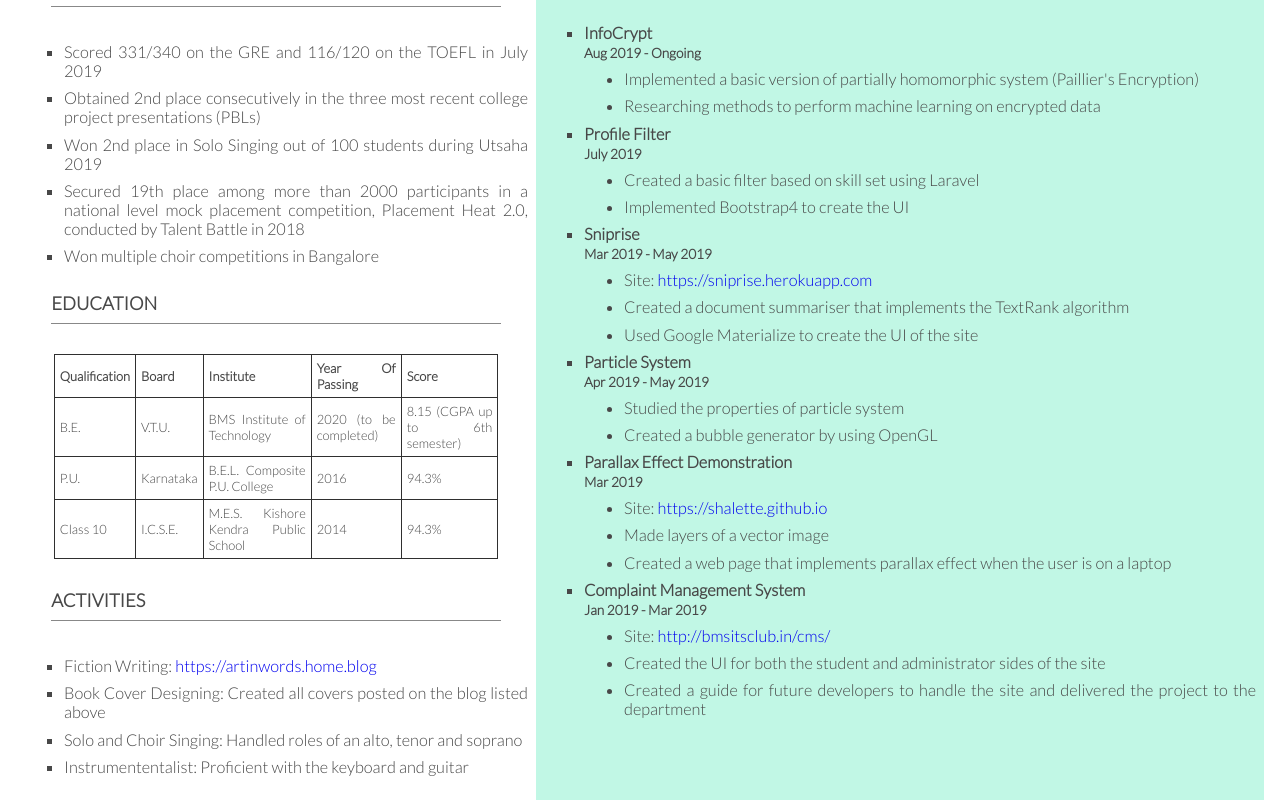
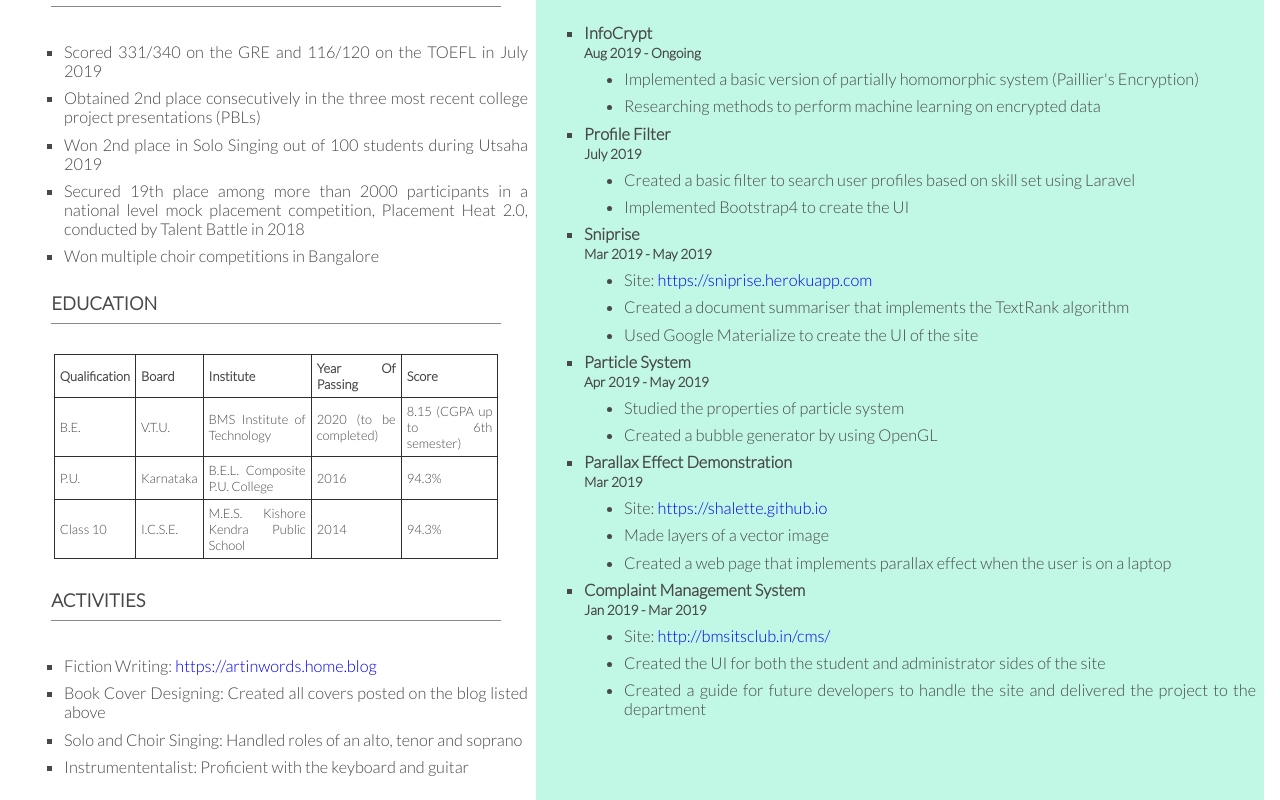
Before and after one commit to Shalette/react-resume, a React (Create React App) app: page / in a window 1280 px wide. Shown: the part 1017-1817 px from the top of the page. Built offline with nearby package versions, Linux system fonts and the light colour scheme.

Commit message:
make it better

```diff
--- a/src/App.js
+++ b/src/App.js
@@ -141,7 +141,7 @@ export default function App() {
 
       <ListItem><b>Profile Filter<br /><small>July 2019</small></b></ListItem>
       <ListInfo>
-        <ListItem>Created a basic filter based on skill set using Laravel</ListItem>
+        <ListItem>Created a basic filter to search user profiles based on skill set using Laravel</ListItem>
         <ListItem>Implemented Bootstrap4 to create the UI</ListItem>
       </ListInfo>
 
@@ -171,7 +171,7 @@ export default function App() {
 
       <ListItem><b>Complaint Management System<br /><small>Jan 2019 - Mar 2019</small></b></ListItem>
       <ListInfo>
-        <ListItem>Site:&nbsp;<Link target="_blank" href="http://bmsitsclub.in/cms/">http://bmsitsclub.in/cms/
+        <ListItem>Site:&nbsp;<Link target="_blank" href="https://bmsitcms.000webhostapp.com/">http://bmsitsclub.in/cms/
         </Link></ListItem>
         <ListItem>Created the UI for both the student and administrator sides of the site</ListItem>
         <ListItem>Created a guide for future developers to handle the site and delivered the project to the department</ListItem>
```
